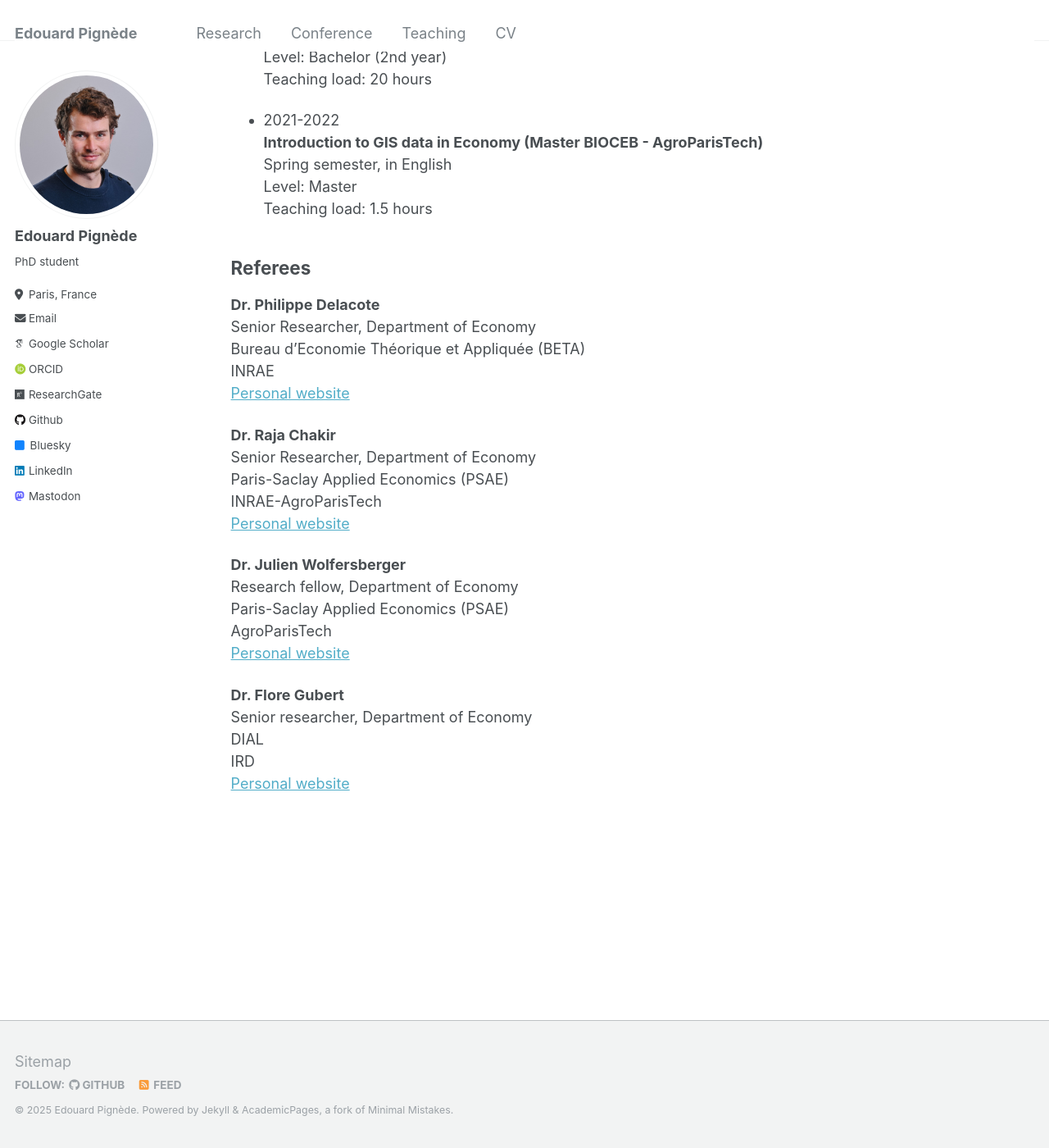
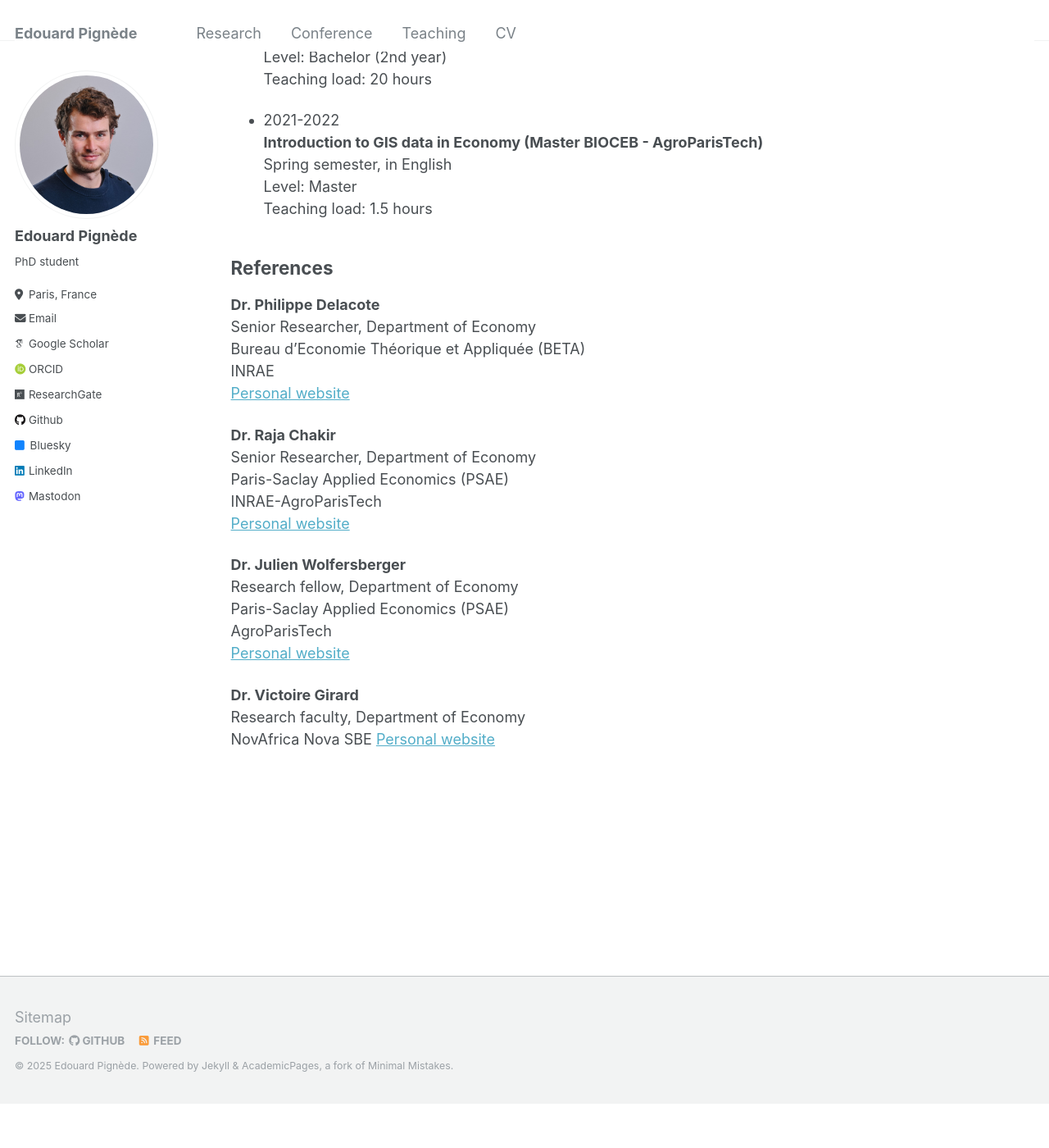
Before and after one commit to edouardpignede/edouardpignede.github.io, a Jekyll site: the page built from _pages/cv.md, in a window 1280 px wide and 1400 px high, scrolled down 2119 px. Shown: the whole window at 82% size. Built offline with Jekyll 4.4.1, drawn with Linux system fonts in a browser that asks for light colours; some web fonts are replaced; after the commit the page ends 3465 px from its top, so only the background shows below that; some of the changed text lies outside the part shown.

Commit message:
Update CV

```diff
--- a/_pages/cv.md
+++ b/_pages/cv.md
@@ -96,7 +96,7 @@ Teaching
   Level: Master
   Teaching load: 1.5 hours
 
-Referees
+References
 ----
 
 **Dr. Philippe Delacote**
@@ -117,8 +117,8 @@ Paris-Saclay Applied Economics (PSAE)
 AgroParisTech
 [Personal website](https://julienwolfersberger.wordpress.com/)
 
-**Dr. Flore Gubert**
-Senior researcher, Department of Economy
-DIAL
-IRD
-[Personal website](https://dauphine.psl.eu/recherche/cvtheque/gubert-flore)
+**Dr. Victoire Girard**
+Research faculty, Department of Economy
+NovAfrica
+Nova SBE
+[Personal website](https://sites.google.com/site/girardvictoire/home)
```
Also changed, not shown: other parts of _pages/cv.md (+1 -1 lines).
